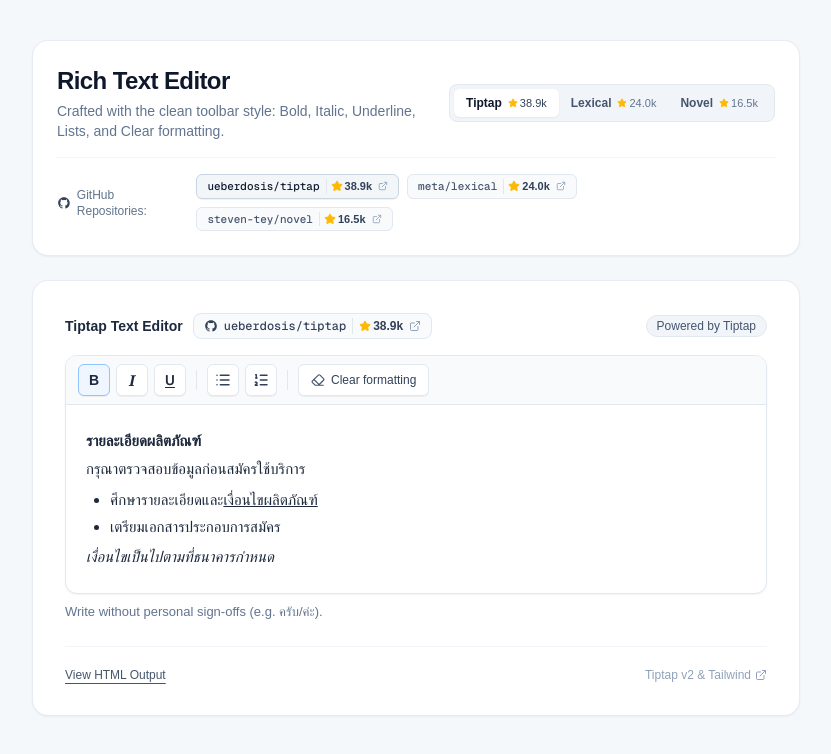
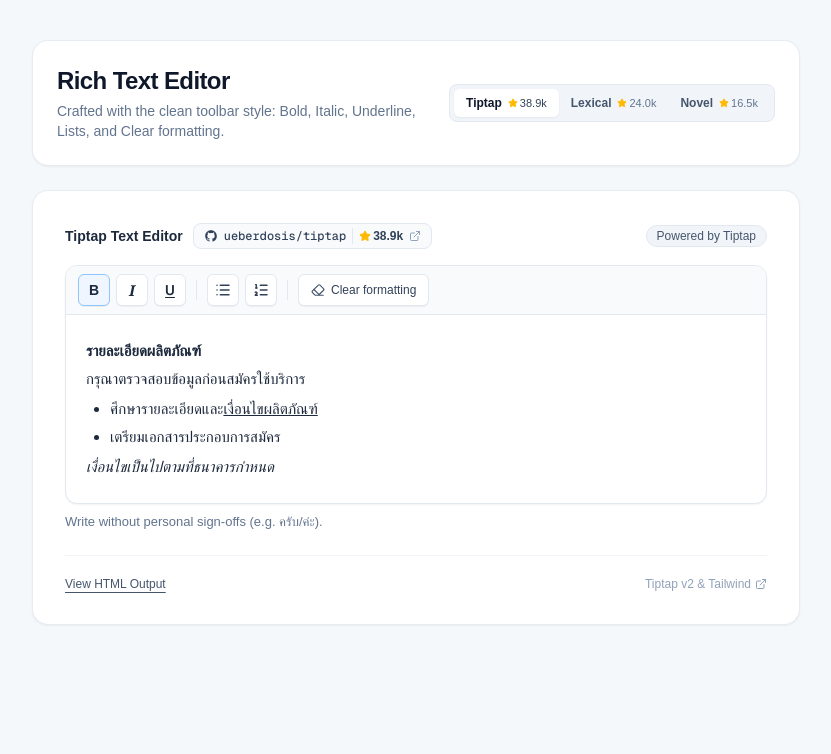
Before and after one commit to SupTarr/next-text-editor, a Next.js app: page / in a window 1280 px wide. Shown: the top 754 px of the page, without its empty margins (224-1055 px from the left). Built offline with nearby package versions, Linux system fonts and the light colour scheme; no server answers.

Commit message:
refactor: remove GitHub repositories link row from Home component

```diff
--- a/src/app/page.tsx
+++ b/src/app/page.tsx
@@ -167,37 +167,6 @@
               ))}
             </div>
           </div>
-
-          {/* All GitHub Repositories Link Row */}
-          <div className="mt-4 pt-4 border-t border-slate-100 flex flex-col sm:flex-row sm:items-center sm:justify-between gap-2.5 text-xs">
-            <div className="flex items-center gap-1.5 text-slate-500 font-medium">
-              <GithubIcon className="w-3.5 h-3.5 text-slate-700" />
-              <span>GitHub Repositories:</span>
-            </div>
-            <div className="flex flex-wrap items-center gap-2">
-              {LIBRARIES.map((lib) => (
-                <a
-                  key={lib.id}
-                  href={lib.url}
-                  target="_blank"
-                  rel="noopener noreferrer"
-                  className={`inline-flex items-center gap-1.5 px-2.5 py-1 text-xs font-medium rounded-md border transition-all ${
-                    activeTab === lib.id
-                      ? 'bg-slate-100/90 text-slate-900 border-slate-300 shadow-2xs'
-                      : 'bg-slate-50 hover:bg-slate-100 text-slate-600 hover:text-slate-900 border-slate-200'
-                  }`}
-                  title={`Visit ${lib.fullName} on GitHub`}
-                >
-                  <span className="font-mono text-[11px]">{lib.fullName}</span>
-                  <span className="inline-flex items-center text-amber-500 font-semibold gap-0.5 pl-1 border-l border-slate-200">
-                    <Star className="w-3 h-3 fill-amber-400 text-amber-400" />
-                    <span className="text-slate-700 text-[11px]">{stars[lib.id]}</span>
-                  </span>
-                  <ExternalLink className="w-2.5 h-2.5 text-slate-400" />
-                </a>
-              ))}
-            </div>
-          </div>
         </div>
 
         {/* Text Editor Card */}
```
